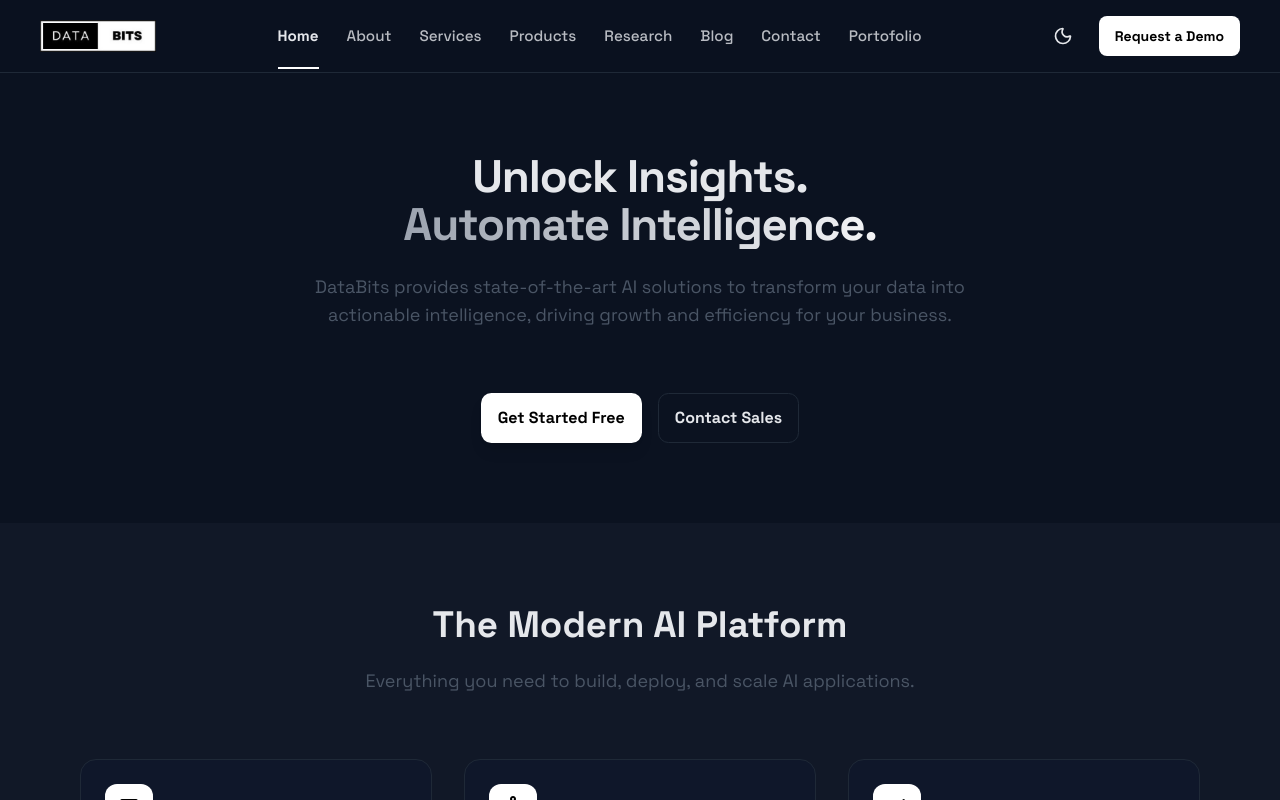
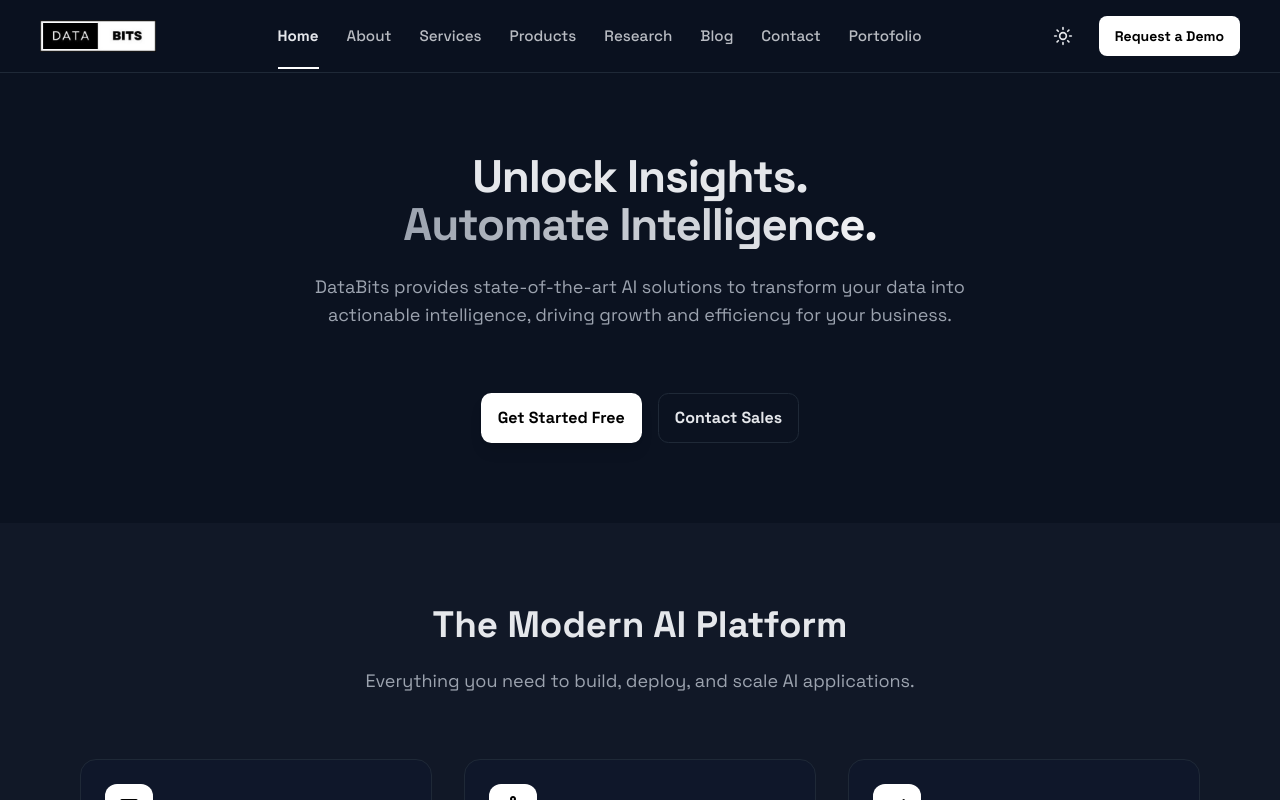
Before and after one commit to Databits-Indonesia/Website-DataBits, a Next.js app in the folder frontend/: page / in a window 1280 px wide. Both pictures are taken after a click on the button "Toggle Dark Mode". Shown: the top 800 px of the page. Built offline with nearby package versions, Linux system fonts and the light colour scheme.

Commit message:
Refactor Contact and Home pages for improved styling; add new CSS classes for consistent typography and theme toggle icons; update Tailwind CSS dark mode configuration.

```diff
--- a/frontend/app/contact/page.tsx
+++ b/frontend/app/contact/page.tsx
@@ -83,7 +83,7 @@ const ContactPage = () => {
       <div className="container mx-auto px-4 md:px-10 py-16 flex flex-col gap-12" data-animate="reveal">
       <div className="max-w-xl">
         <h1 className="h1">Get in Touch</h1>
-        <p className="text-lg text-gray-600 dark:text-gray-400">We’d love to hear from you. Reach out for partnerships, inquiries, or support.</p>
+        <p className="p">We’d love to hear from you. Reach out for partnerships, inquiries, or support.</p>
       </div>
 
       <div className="flex flex-col lg:flex-row gap-12">
@@ -96,9 +96,9 @@ const ContactPage = () => {
         >
             <div className="flex flex-col gap-6">
                 {[
-                    { icon: 'mail', text: 'databitsteam@gmail.com', href: 'mailto:databitsteam@gmail.com' },
-                    { icon: 'call', text: '+62 896-3634-4666', href: 'https://wa.me/6289636344666' },
-                    { icon: 'location_on', text: 'Lampung, Indonesia', sub: 'DataBits Headquarters', href: '#' }
+                    { icon: 'mail', text: 'databitsteam@gmail.com', sub: 'Email Us', href: 'mailto:databitsteam@gmail.com' },
+                    { icon: 'call', text: '+62 896-3634-4666', sub: 'Call Us', href: 'https://wa.me/6289636344666' },
+                    { icon: 'location_on', text: 'Lampung, Indonesia', sub: 'DataBits Headquarters', href: 'https://www.google.com/maps/place/Bandar+Lampung+City,+Lampung' }
                 ].map((item, i) => (
                     <motion.div
                       key={i}
--- a/frontend/app/globals.css
+++ b/frontend/app/globals.css
@@ -537,3 +537,40 @@ background: var(--color-bg);
     display: none !important;
   }
 }
+
+.p {
+  font-size: 1.125rem;
+  line-height: 1.75rem;
+  color: #4b5563;
+}
+
+.dark .p {
+  color: #9ca3af;
+}
+
+.theme-toggle-icon {
+  height: 1.25rem;
+  width: 1.25rem;
+  transition: all 150ms ease;
+}
+
+.theme-toggle-sun {
+  opacity: 0;
+  transform: rotate(90deg);
+}
+
+.dark .theme-toggle-sun {
+  opacity: 1;
+  transform: rotate(0deg);
+}
+
+.theme-toggle-moon {
+  position: absolute;
+  opacity: 1;
+  transform: rotate(0deg);
+}
+
+.dark .theme-toggle-moon {
+  opacity: 0;
+  transform: rotate(-90deg);
+}
--- a/frontend/app/page.tsx
+++ b/frontend/app/page.tsx
@@ -284,7 +284,7 @@ const HomePage = () => {
       <section className="section" data-animate="reveal">
         <div className="container mx-auto text-center max-w-4xl flex flex-col items-center gap-6">
           <TypingHeadline />
-          <p className="mx-auto max-w-2xl text-lg text-gray-600 dark:text-gray-400 mb-10">
+          <p className="mx-auto max-w-2xl p mb-10">
             DataBits provides state-of-the-art AI solutions to transform your data into actionable intelligence, driving growth and efficiency for your business.
           </p>
           <div className="flex flex-col sm:flex-row items-center justify-center gap-4">
@@ -303,7 +303,7 @@ const HomePage = () => {
         <div className="container mx-auto px-4 md:px-10">
           <div className="text-center mb-16">
             <h2 className="h2">The Modern AI Platform</h2>
-            <p className="text-lg text-gray-600 dark:text-gray-400 max-w-2xl mx-auto">Everything you need to build, deploy, and scale AI applications.</p>
+            <p className="p max-w-2xl mx-auto">Everything you need to build, deploy, and scale AI applications.</p>
           </div>
           <div className="grid grid-cols-1 md:grid-cols-3 gap-8">
             {[
@@ -328,7 +328,7 @@ const HomePage = () => {
         <div className="container mx-auto">
             <div className="cta-box">
                 <h2 className="h2 mb-6">Ready to Innovate?</h2>
-                <p className="text-lg text-gray-600 dark:text-gray-400 mb-8 max-w-2xl mx-auto">Let's discuss how DataBits can tailor an AI solution for your specific needs.</p>
+                <p className="p mb-8 max-w-2xl mx-auto">Let's discuss how DataBits can tailor an AI solution for your specific needs.</p>
                 <button onClick={() => router.push('/contact')} className="btn btn-primary">
                     Contact Our Experts
                 </button>
--- a/frontend/components/Header.tsx
+++ b/frontend/components/Header.tsx
@@ -148,8 +148,8 @@ const Navbar = () => {
           aria-label="Toggle Dark Mode"
           disabled={!mounted}
         >
-          <Sun className="h-5 w-5 opacity-0 rotate-90 transition-all dark:opacity-100 dark:rotate-0" />
-          <Moon className="absolute h-5 w-5 opacity-100 rotate-0 transition-all dark:opacity-0 dark:-rotate-90" />
+          <Sun className="theme-toggle-icon theme-toggle-sun" />
+          <Moon className="theme-toggle-icon theme-toggle-moon" />
         </button>
 
         <button className="request-demo-button" onClick={() => router.push('/contact')}>
--- a/frontend/tailwind.config.js
+++ b/frontend/tailwind.config.js
@@ -5,7 +5,7 @@ export default {
     "./components/**/*.{ts,tsx}",
     "./content/**/*.{md,mdx}",
   ],
-  darkMode: "class",
+  darkMode: "selector",
   theme: {
     extend: {
       colors: {
```
Also changed, not shown: 1 other file (tests, documents, lock files or other folders).
